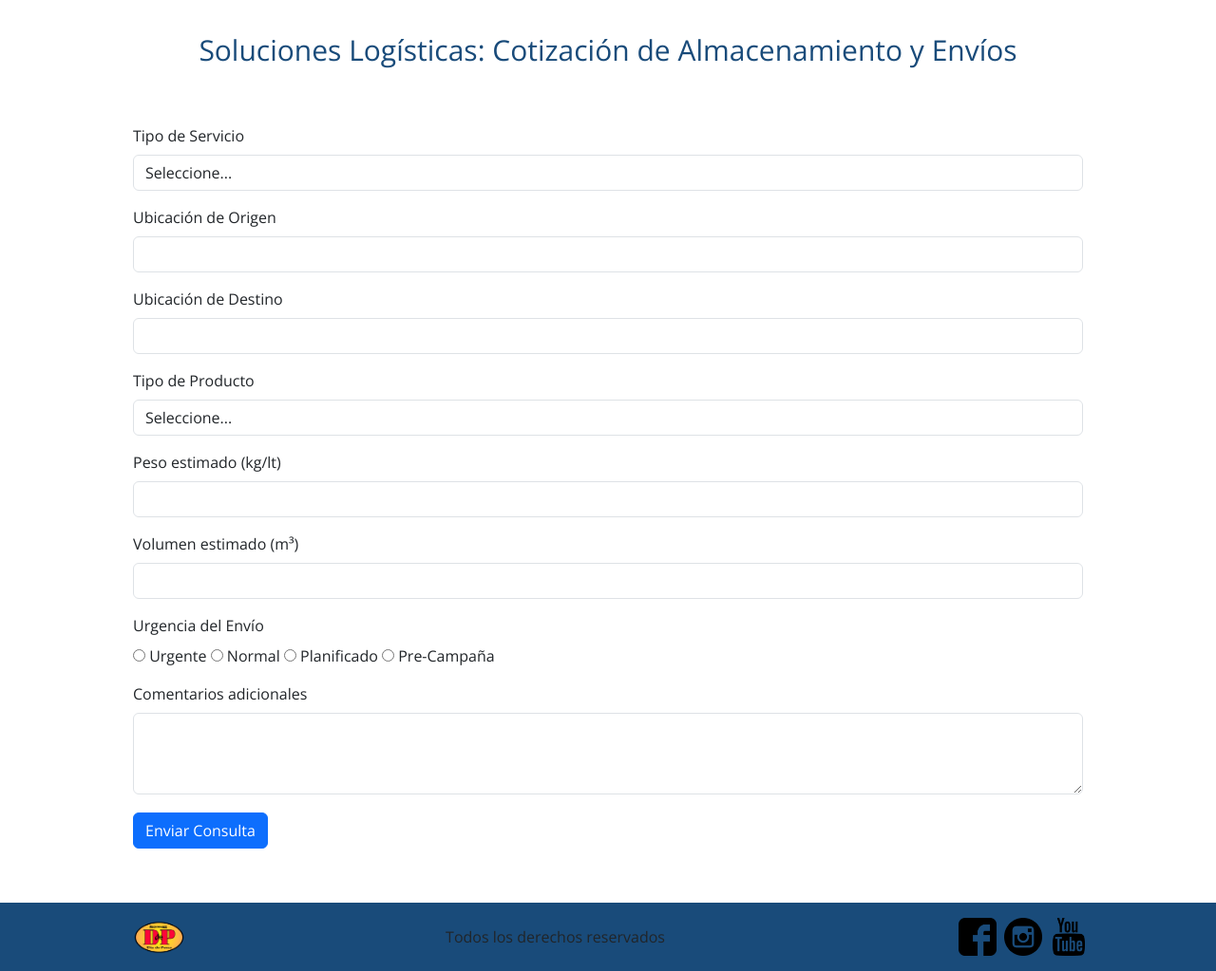
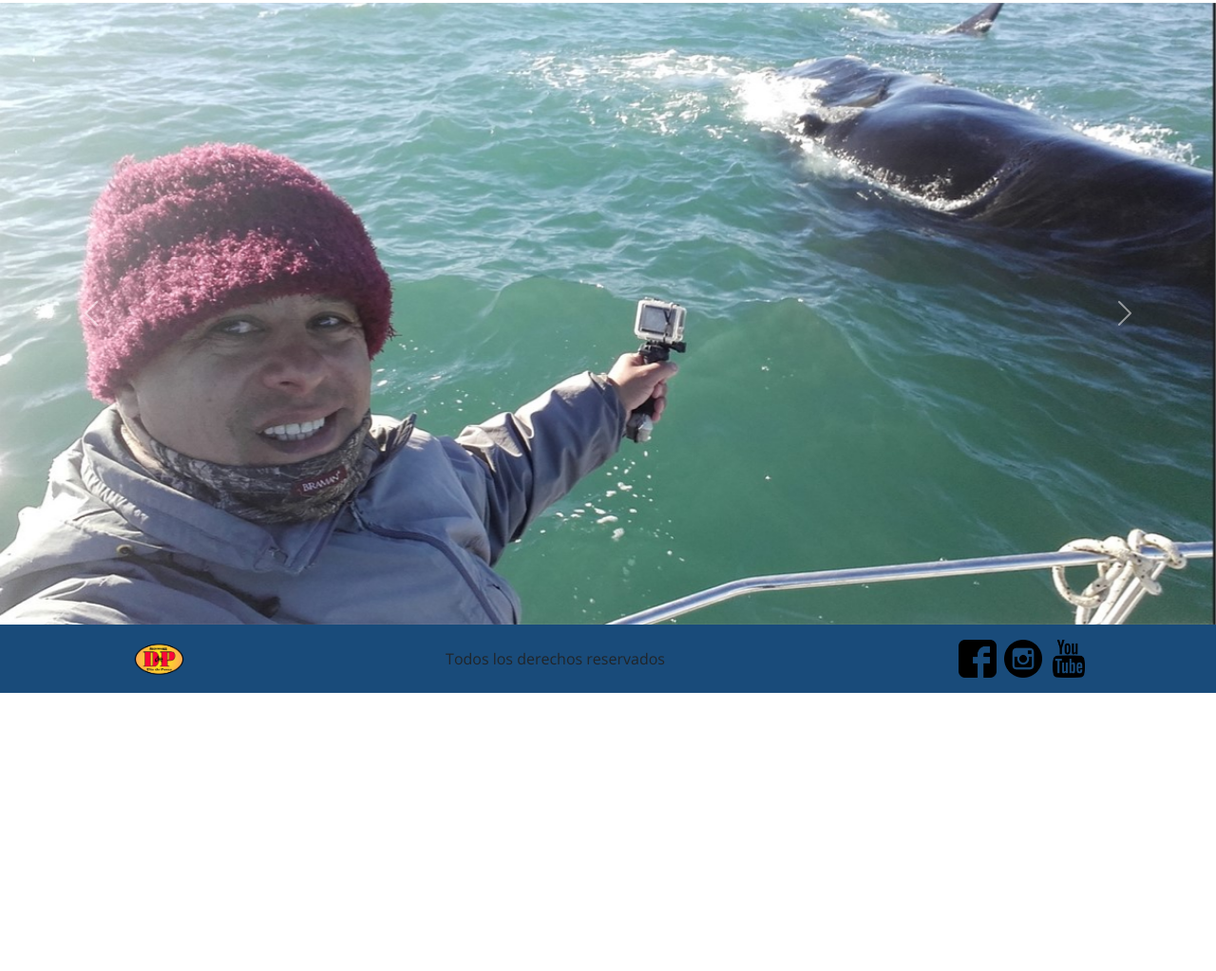
Before and after one commit to Cintuf/CursoCoder, a plain HTML site: page pages/SobreNosotros.html in a window 1280 px wide. Shown: the part 1137-2160 px from the top of the page at 95% size. After the commit the page ends 1867 px from the top, so only its background shows below. Drawn offline with nearby package versions, Linux system fonts and the light colour scheme.

Commit message:
Update SobreNosotros.html

```diff
--- a/pages/SobreNosotros.html
+++ b/pages/SobreNosotros.html
@@ -37,65 +37,37 @@
             <div class="contenedor-sobre-nosotros">
                 <img src="../img/alberto.jpg" alt="" class="imagen-about-us">
                 <div class="contenido-textos">
-                    <h4>Día de Pesca es un programa dedicado a los pescadores deportivos...</h4>
+                     <h4>Día de Pesca es un programa dedicado a los pescadores deportivos del sudeste de la provincia de Bs.As.
+                       Realizando la cobertura de la pesca de embarcado en el mar, pesca de costa, pesca regional de río, relevamientos en lagunas de la Pcia. y además recorriendo casi la totalidad de los torneos de pesca a la pieza de mayor peso que se realizan en toda la costa atlántica.
+                       Como anexo también cubrimos una parte de los torneos de tiro práctico deportivo regional y Provincial.</h4>
+
                  </div>
              </div>
           </section>
 
-        <!-- Sección del Formulario de Consulta -->
-        <section class="contenedor">
-            <h2 class="titulo">Soluciones Logísticas: Cotización de Almacenamiento y Envíos</h2>
-            <form id="consultaForm">
-                <div class="mb-3">
-                    <label for="tipoServicio" class="form-label">Tipo de Servicio</label>
-                    <select class="form-control" id="tipoServicio" required>
-                        <option value="">Seleccione...</option>
-                        <option value="Almacenamiento">Almacenamiento</option>
-                        <option value="Envío">Envío</option>
-                        <option value="Ambos">Ambos</option>
-                    </select>
+         <div id="carouselExample" class="carousel slide">
+           <div class="carousel-inner">
+             <div class="carousel-item active">
+               <img src="../img/balle.jpg" class="d-block w-100" alt="...">
              </div>
-                <div class="mb-3">
-                    <label for="origen" class="form-label">Ubicación de Origen</label>
-                    <input type="text" class="form-control" id="origen" required>
+             <div class="carousel-item">
+               <img src="../img/escollera.jpg" class="d-block w-100" alt="...">
              </div>
-                <div class="mb-3">
-                    <label for="destino" class="form-label">Ubicación de Destino</label>
-                    <input type="text" class="form-control" id="destino" required>
-                </div>
-                <div class="mb-3">
-                    <label for="tipoProducto" class="form-label">Tipo de Producto</label>
-                    <select class="form-control" id="tipoProducto" required>
-                        <option value="">Seleccione...</option>
-                        <option value="Fitosanitarios">Fitosanitarios</option>
-                        <option value="Fertilizantes">Fertilizantes</option>
-                        <option value="Otros">Otros</option>
-                    </select>
-                </div>
-                <div class="mb-3">
-                    <label for="peso" class="form-label">Peso estimado (kg/lt)</label>
-                    <input type="number" class="form-control" id="peso" required>
-                </div>
-                <div class="mb-3">
-                    <label for="volumen" class="form-label">Volumen estimado (m³)</label>
-                    <input type="number" class="form-control" id="volumen" required>
-                </div>
-                <div class="mb-3">
-                    <label class="form-label">Urgencia del Envío</label>
-                    <div>
-                        <input type="radio" name="urgencia" value="Normal" required> Urgente
-                        <input type="radio" name="urgencia" value="Expreso" required> Normal
-                        <input type="radio" name="urgencia" value="Normal" required> Planificado
-                        <input type="radio" name="urgencia" value="Expreso" required> Pre-Campaña
+             <div class="carousel-item">
+               <img src="../img/paisaje.jpg" class="d-block w-100" alt="...">
              </div>
            </div>
-                <div class="mb-3">
-                    <label for="comentarios" class="form-label">Comentarios adicionales</label>
-                    <textarea class="form-control" id="comentarios" rows="3"></textarea>
+           <button class="carousel-control-prev" type="button" data-bs-target="#carouselExample" data-bs-slide="prev">
+             <span class="carousel-control-prev-icon" aria-hidden="true"></span>
+             <span class="visually-hidden">Previous</span>
+           </button>
+           <button class="carousel-control-next" type="button" data-bs-target="#carouselExample" data-bs-slide="next">
+             <span class="carousel-control-next-icon" aria-hidden="true"></span>
+             <span class="visually-hidden">Next</span>
+           </button>
          </div>
-                <button type="submit" class="btn btn-primary">Enviar Consulta</button>
-            </form>
-        </section>
+
+
     </main>
 
     <footer>
```
Lines whose indentation alone changed are shown as unchanged.
